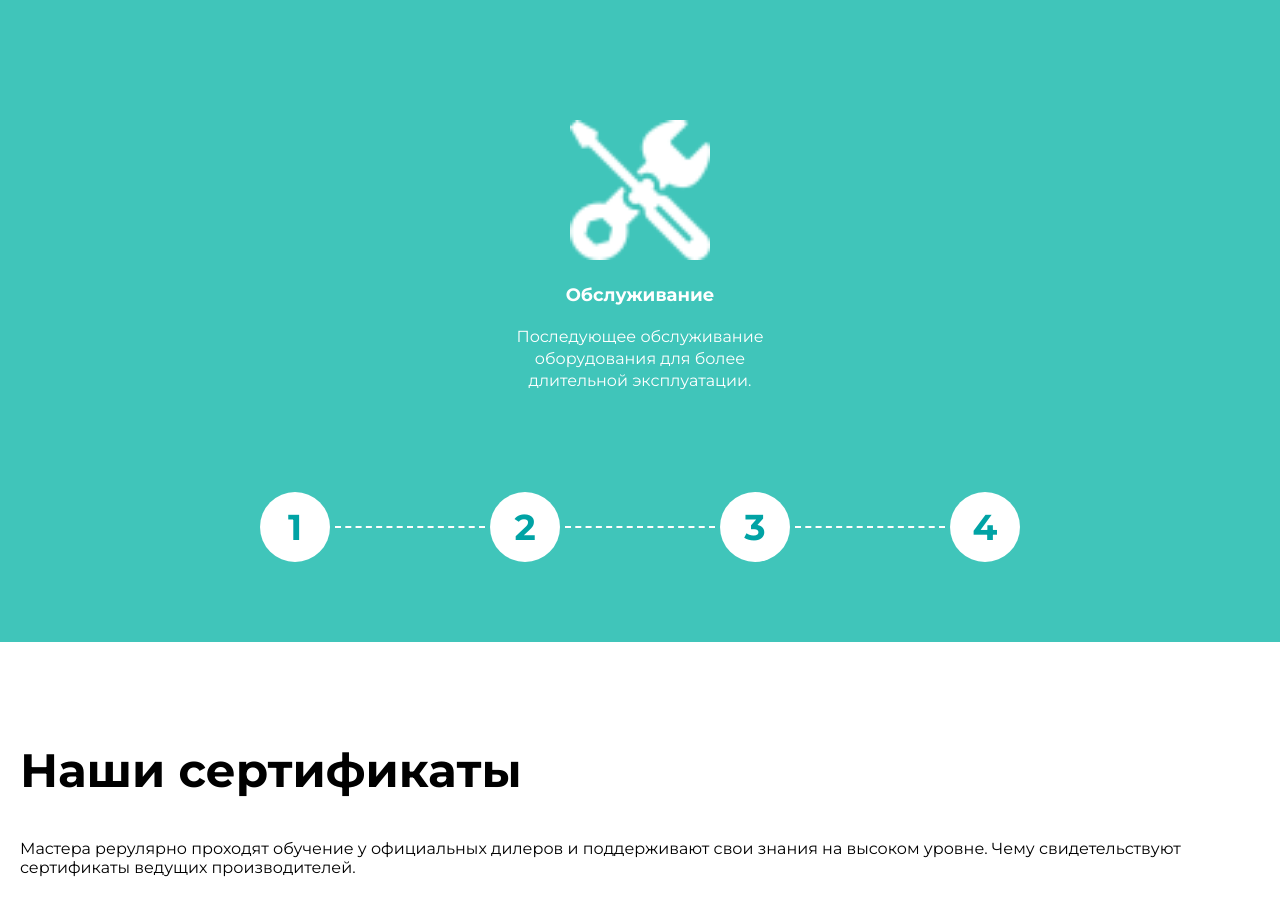
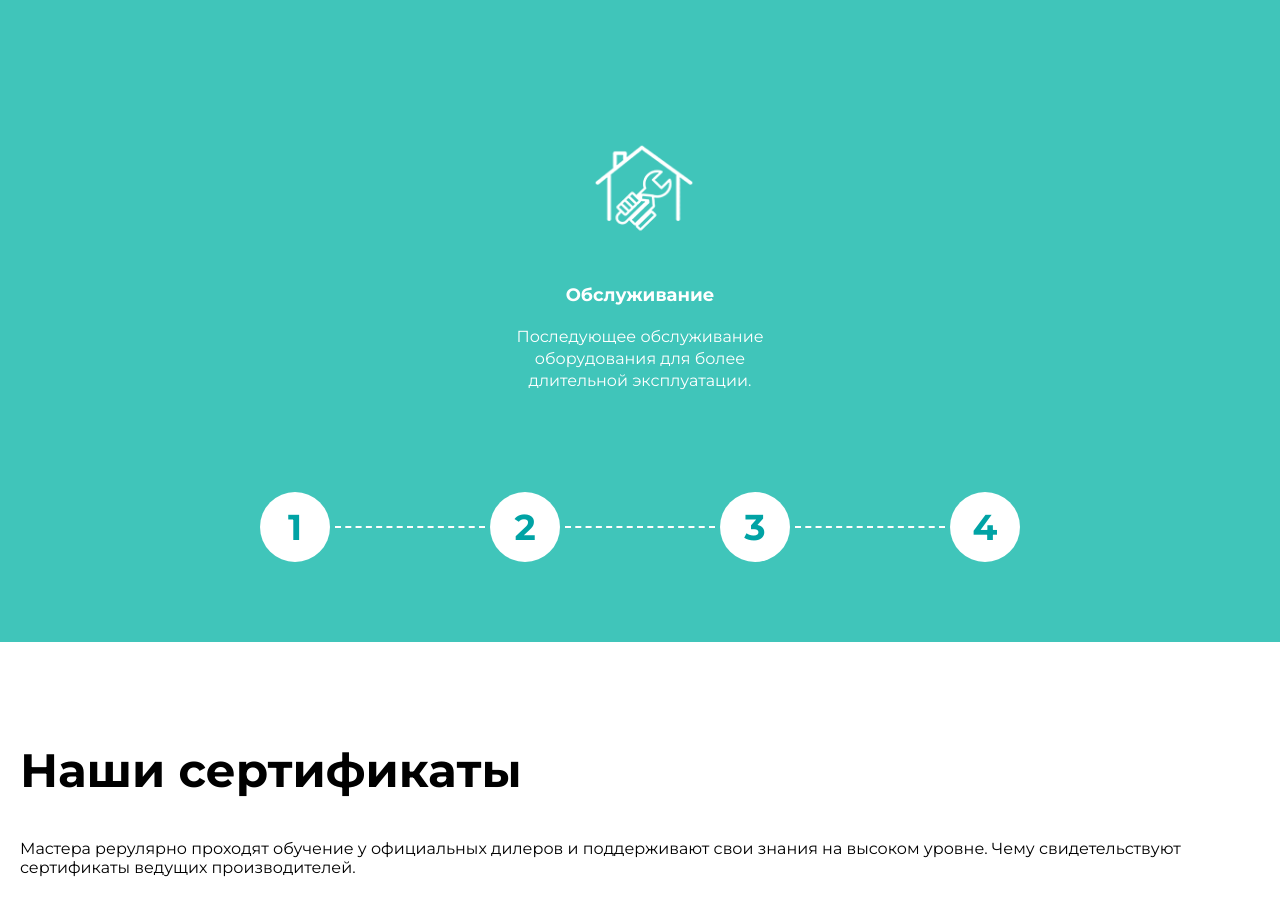
Before and after one commit to AlexandrSyvorotkin/prestige-gas, a Next.js app: page / in a window 1280 px wide. Shown: the part 6713-7628 px from the top of the page. Built offline with nearby package versions, Linux system fonts and the light colour scheme.

Commit message:
new icons

```diff
--- a/src/components/WorkStages/WorkStages.jsx
+++ b/src/components/WorkStages/WorkStages.jsx
@@ -26,7 +26,7 @@ const stages = [
     },
     {
         id: 4,
-        img: '/icons/service.png',
+        img: '/work_stages/icon4-min.png',
         title: 'Обслуживание',
         description: 'Последующее обслуживание оборудования для более длительной эксплуатации.'
     },
```
